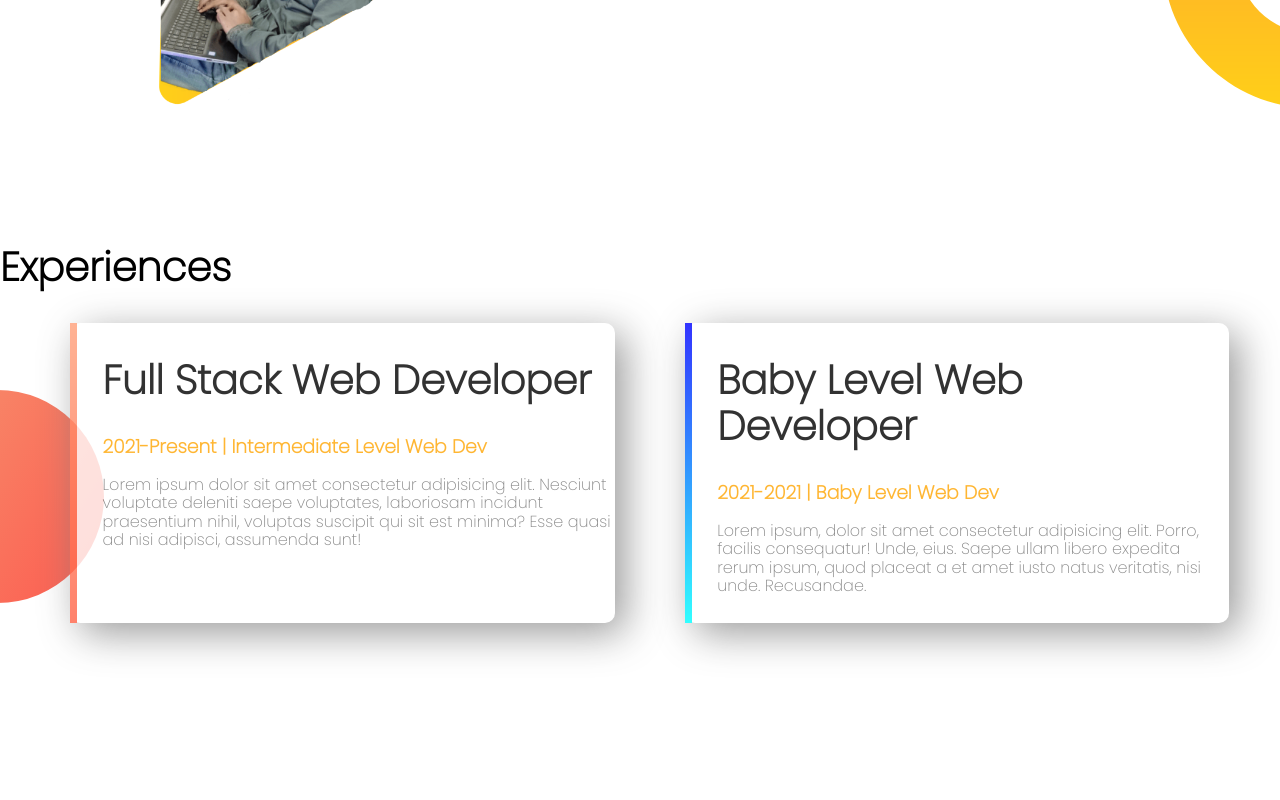
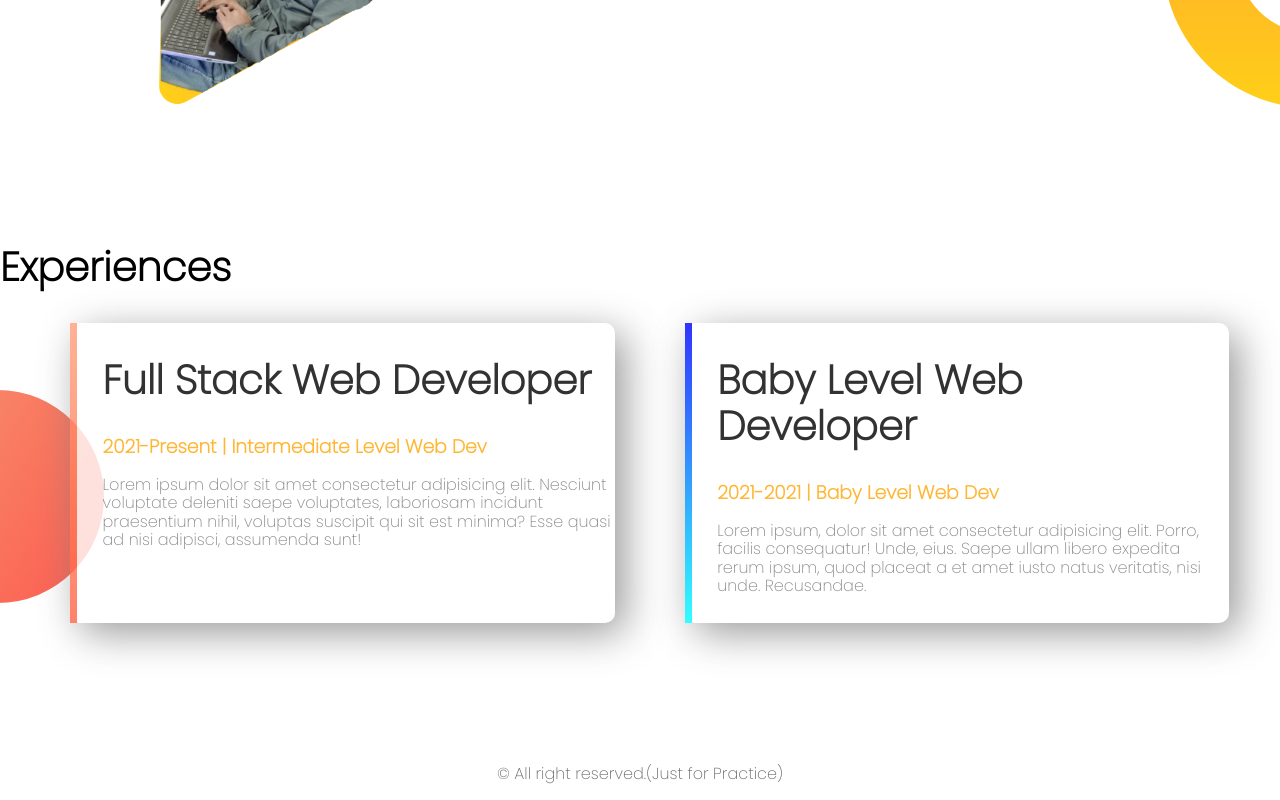
Before and after one commit to srafsan/Web-Portfolio, a plain HTML site: page index.html in a window 1280 px wide. Shown: the part 799-1599 px from the top of the page. Before the commit the page ends 1548 px from the top, so only its background shows below. Drawn offline with Linux system fonts and the light colour scheme.

Commit message:
Added Footer

```diff
--- a/index.html
+++ b/index.html
@@ -57,5 +57,8 @@
         </p>
       </div>
     </section>
+    <footer>
+      <p>&#169 All right reserved.(Just for Practice)</p>
+    </footer>
   </body>
 </html>
--- a/style.css
+++ b/style.css
@@ -71,3 +71,6 @@ section{
   border-image: linear-gradient(blue, cyan);
   border-image-slice: 1;
 }
+footer p{
+  text-align: center;
+}
```
